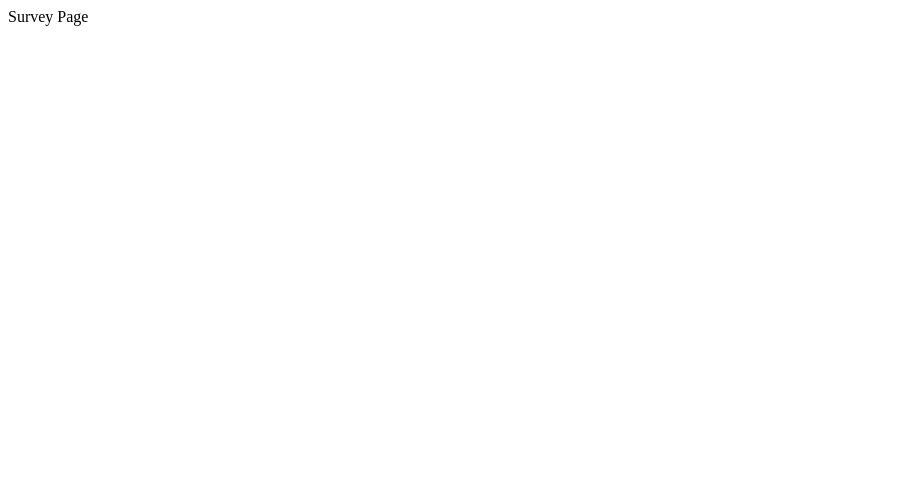
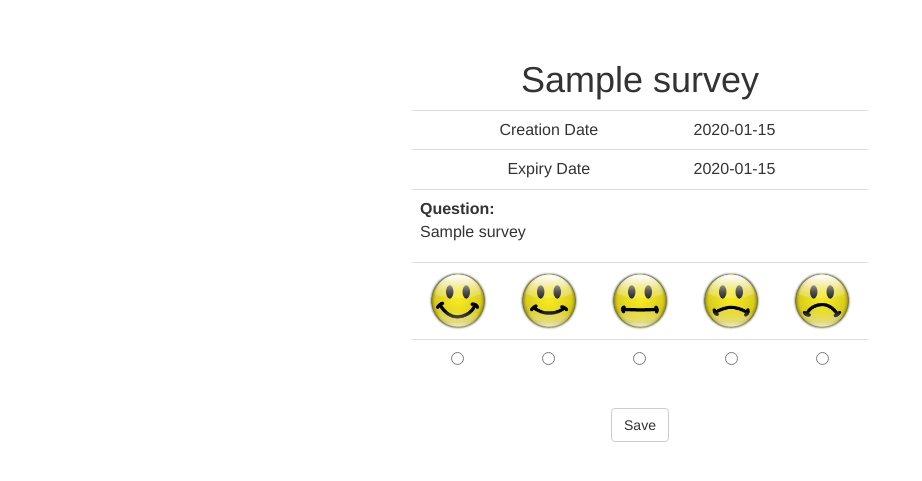
Before and after one commit to hassaanbinaslam/edEMO, a Flask app: page /survey/1 in a window 1280 px wide. Before the commit the part shown is almost empty. Shown: the top 481 px of the page, without its empty margins (0-922 px from the left). Run offline with Flask 2, Linux system fonts and the light colour scheme; tables that the repository leaves empty hold one stand-in row (values such as "Sample post"); parts of the project's set-up code (start-up, migrations or seed data) failed here and were passed over; some libraries are stand-ins or nearby versions.

Commit message:
Survey Page Added
Survey Page, Model, and Form

```diff
--- a/app.py
+++ b/app.py
@@ -174,12 +174,15 @@ def survey(survey_id):
     """ Provide HTML form to create new survey """
     current_user_id = 2  # Temporary. Needs to be fixed
     form = SurveyForm(request.form)
+    survey_data = db.session.query(Survey).filter(Survey.id == survey_id).all()[0]
     if request.method == 'POST' and form.validate():
-        print "Success"
+        new_survey_data = SurveyData(form.answer.data, survey_id, current_user_id)
+        db.session.add(new_survey_data)
+        db.session.commit()
         # Success. Redirect user to full survey group list.
         return redirect(url_for('home'))
     # Load the page. If page was submitted and contain errors then load it with errors.
-    return render_template('pages/survey.html', form=form)
+    return render_template('pages/survey.html', form=form, survey_data=survey_data)
 
 # ----- Launch -----#
 if __name__ == '__main__':
--- a/forms.py
+++ b/forms.py
@@ -1,6 +1,6 @@
 from wtforms import *
 from wtforms.ext.sqlalchemy.fields import QuerySelectField
-import datetime#, timedelta
+import datetime  # , timedelta
 
 
 class UserRegistrationForm(Form):
@@ -26,13 +26,15 @@ class SurveyAddForm(Form):
     creation_date = DateField('Creation Date', default=datetime.date.today())
     expiry_date = DateField('Expiry Date', [validators.InputRequired()])
     survey_group_id = SelectField('Survey Group')
-    expiry_date_ = HiddenField('Creation Date', default=datetime.date.today()+datetime.timedelta(days=1))
+    expiry_date_ = HiddenField('Creation Date', default=datetime.date.today() + datetime.timedelta(days=1))
+
 
 class SurveyForm(Form):
-    answer = SelectField('Select Answer', )
+    # answer = SelectField('Select Answer', )
+    answer = RadioField("", choices=[("1", "1"), ("2", "2"), ("3", "3"), ("4", "4"), ("5", "5")])
+
 
 if __name__ == '__main__':
     a = "test"
-    form = SurveyAddForm()
-    print(form.expiry_date)
-    print(form.expiry_date_)
+    form = SurveyForm()
+    print(form.answer)
--- a/templates/pages/home.html
+++ b/templates/pages/home.html
@@ -18,6 +18,7 @@
     <li><a href="/survey/add">Create New Survey</a></li>
     <li><a href="/survey/list">Survey List</a></li>
     <li><a href="/survey/1">Survey</a></li>
+    <img src="static/img/face2.gif"/>
 </ul>
 
 {% endblock %}
--- a/templates/pages/survey.html
+++ b/templates/pages/survey.html
@@ -1,10 +1,55 @@
-<!DOCTYPE html>
-<html>
-<head lang="en">
-    <meta charset="UTF-8">
-    <title>Survey Page</title>
-</head>
-<body>
-Survey Page
-</body>
-</html>
+{% extends 'layouts/base.html' %}
+{% from 'forms/common.html' import edit_field %}
+{% set title = 'Survey' %}
+{% block title %}{{title}}{% endblock %}
+{% block content %}
+<div class="container" style="padding-top: 40px;">
+    <form method="post" class="form-horizontal">
+        <center>
+            <h1>{{ survey_data.title }}</h1>
+            <table class="table " style="width:40%;">
+                <tbody>
+                <tr>
+                    <td colspan="3" style="text-align:center">Creation Date</td>
+                    <td colspan="2">{{ survey_data.creation_date }}</td>
+                </tr>
+                <tr>
+                    <td colspan="3" style="text-align:center">Expiry Date</td>
+                    <td colspan="2">{{ survey_data.expiry_date }}</td>
+                </tr>
+                <tr>
+                    <td colspan="5" style="text-align:left">
+                        <strong>Question:</strong>
+                        <br \>
+
+                        <p>
+                            {{ survey_data.question }}
+                        </p>
+                    </td>
+                </tr>
+                <tr align="center">
+                    <td><img src="/static/img/face1.gif" width="60" height="60"></td>
+                    <td><img src="/static/img/face2.gif" width="60" height="60"></td>
+                    <td><img src="/static/img/face3.gif" width="60" height="60"></td>
+                    <td><img src="/static/img/face4.gif" width="60" height="60"></td>
+                    <td><img src="/static/img/face5.gif" width="60" height="60"></td>
+                </tr>
+                <tr align="center">
+                    <td><input type="radio" name="answer" id="answer-0" value="1"></td>
+                    <td><input type="radio" name="answer" id="answer-1" value="2"></td>
+                    <td><input type="radio" name="answer" id="answer-2" value="3"></td>
+                    <td><input type="radio" name="answer" id="answer-3" value="4"></td>
+                    <td><input type="radio" name="answer" id="answer-4" value="5"></td>
+                </tr>
+                </tbody>
+            </table>
+            <div class="form-group has-error">
+                {% for error in form.answer.errors %}
+                <span class="help-block">{{ error }}</span>
+                {% endfor %}
+            </div>
+            <button type="submit" class="btn btn-default">Save</button>
+        </center>
+    </form>
+</div>
+{% endblock %}
--- a/templates/pages/test.html
+++ b/templates/pages/test.html
@@ -5,6 +5,8 @@
     <title></title>
 </head>
 <body>
-    User Register Page
+    Test
+<ul id="answer"><li><input id="answer-0" name="answer" type="radio" value="1"> <label for="answer-0"></label></li><li><input id="answer-1" name="answer" type="radio" value="2"> <label for="answer-1"></label></li><li><input id="answer-2" name="answer" type="radio" value="3"> <label for="answer-2"></label></li></ul>
+
 </body>
 </html>
```
Also changed, not shown: models.py (+10 -0 lines), static/img/face1.gif (added), static/img/face2.gif (added), static/img/face3.gif (added), static/img/face4.gif (added), static/img/face5.gif (added).
